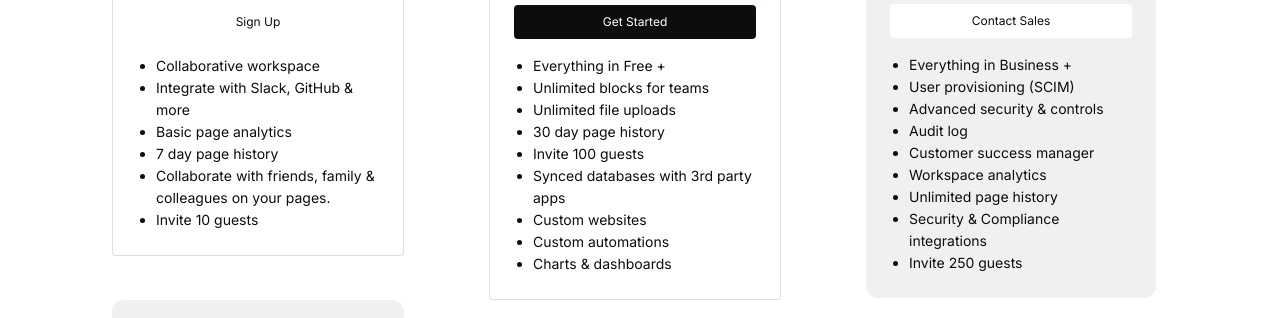
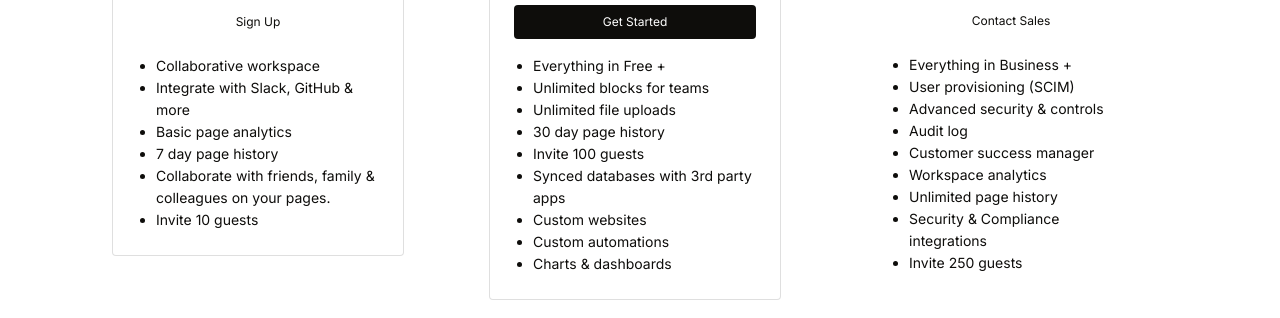
Before and after one commit to MrTusharkumar/Notion-Landing-Page, a plain HTML site: page index.html in a window 1280 px wide. Shown: the part 655-973 px from the top of the page. Drawn offline with nearby package versions, Linux system fonts and the light colour scheme.

Commit message:
Update sytle.css

```diff
--- a/sytle.css
+++ b/sytle.css
@@ -18,7 +18,7 @@ body {
     /* Colors */
     --grey-100: #fff;
     --primary-5: #0e0d0b;
-    --primary-94: #f1f0ee;
+    --primary-94: #fff;
     --primary-75: #c6bfb9;
     --secondary-94: #f0e1f9;
     --secondary-50: #9d34da;
```
